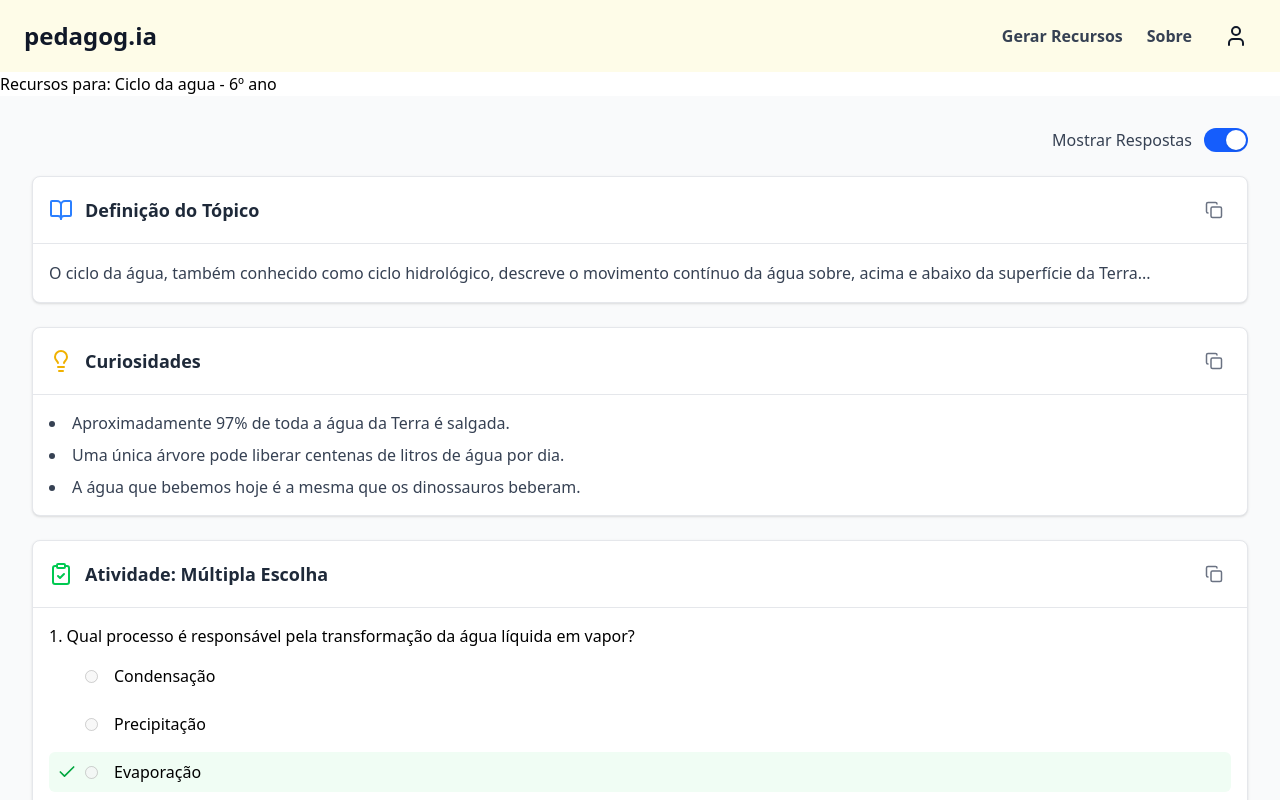
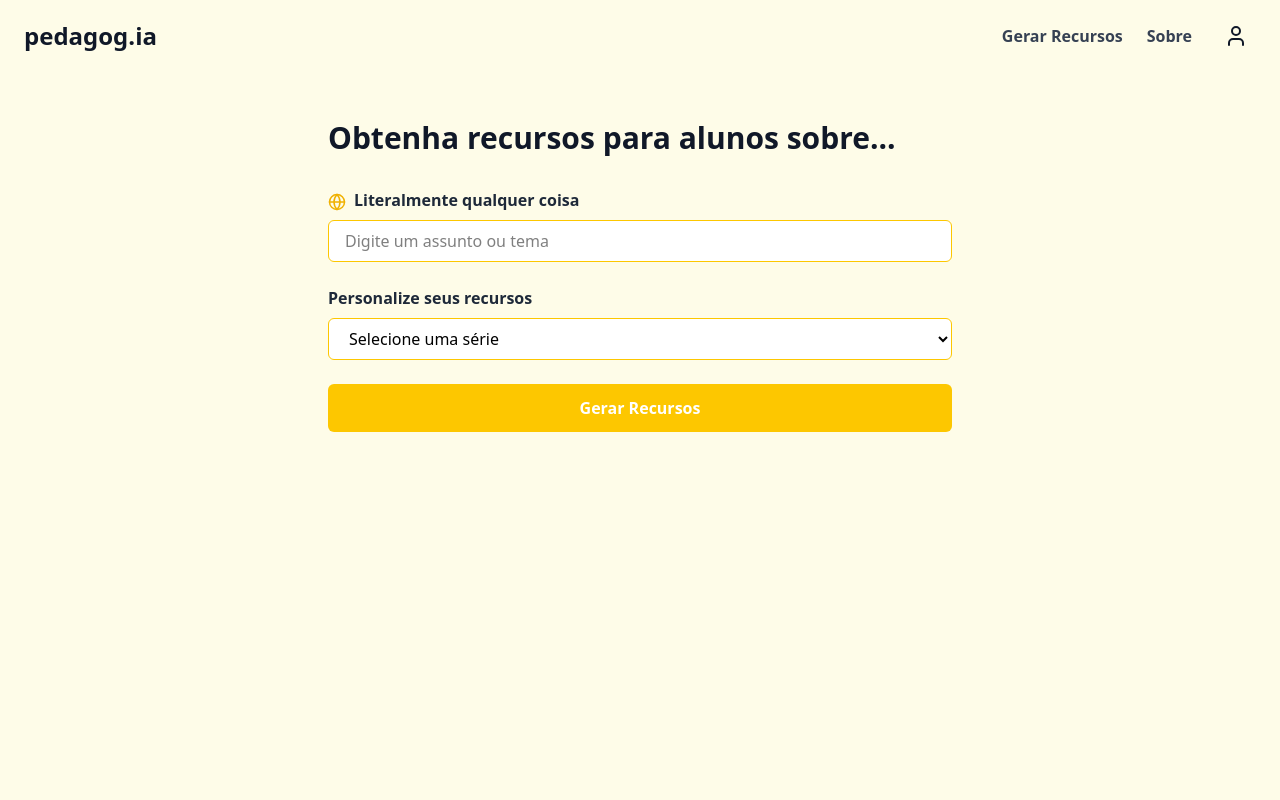
Before and after one commit to mabylly/Projeto-Final-Web, a React (Vite) app in the folder vite-project/: page / in a window 1280 px wide. Shown: the top 800 px of the page. Built offline with nearby package versions, Linux system fonts and the light colour scheme.

Commit message:
Update App.tsx

```diff
--- a/vite-project/src/App.tsx
+++ b/vite-project/src/App.tsx
@@ -2,13 +2,14 @@ import Resultpage from "./pages/Resultpage";
 import Searchpage from "./pages/Searchpage";
 
 //temporario enquanto nao temos sistema de rotas
-const trocarPagina=2; // 1 para Searchpage, 2 para Resultpage
+const trocarPagina=2; // 1 para Loginpage, 2 para Searchpage, 3 para Resultpage
 
 function App() {
   return (
     <>
-      {trocarPagina === 1 && <Searchpage />}
-      {trocarPagina === 2 && <Resultpage />}
+      {/* trocarPagina === 1 && <LoginPage /> */} {/* criar pagina de login */}
+      {trocarPagina === 2 && <Searchpage />}
+      {trocarPagina === 3 && <Resultpage />}
     </>
   );
 }
```
